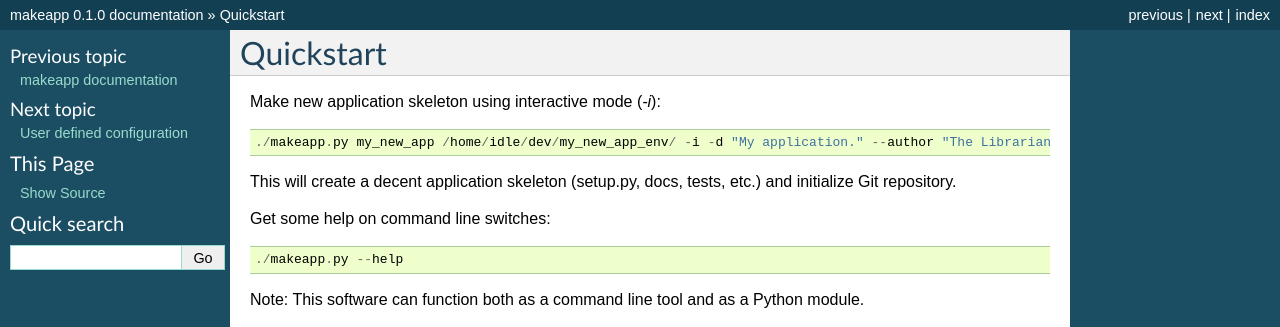
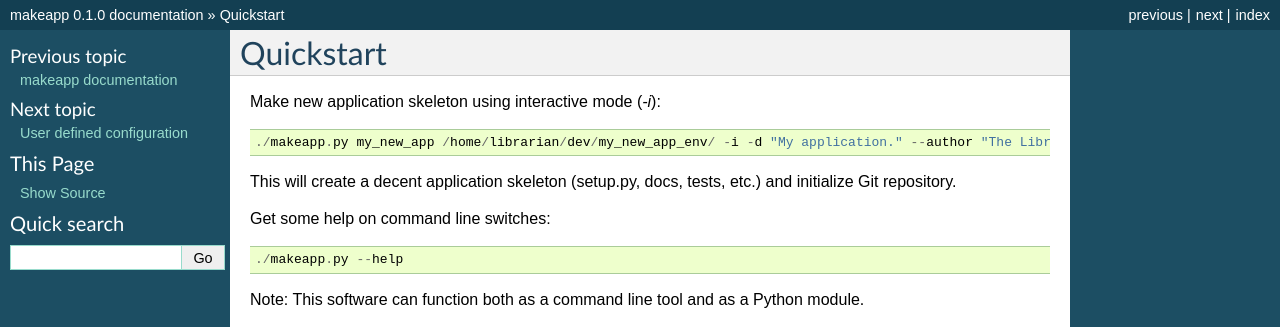
Before and after one commit to idlesign/makeapp, a Sphinx documentation site: the page built from docs/source/quickstart.rst, in a window 1280 px wide. Shown: the top 327 px of the page. Built offline with Sphinx 7.4.7, drawn with Linux system fonts in a browser that asks for light colours.

Commit message:
No more humor.

```diff
--- a/README.rst
+++ b/README.rst
@@ -22,7 +22,7 @@ Description
 
 Make new application skeleton using interactive mode (`-i`)::
 
-    ./makeapp.py my_new_app /home/idle/dev/my_new_app_env/ -i -d "My application." --author "The Librarian"
+    ./makeapp.py my_new_app /home/librarian/dev/my_new_app_env/ -i -d "My application." --author "The Librarian"
 
 
 This will create a decent application skeleton (setup.py, docs, tests, etc.) and initialize Git repository.
--- a/docs/source/quickstart.rst
+++ b/docs/source/quickstart.rst
@@ -1,10 +1,10 @@
 Quickstart
-============
+==========
 
 
 Make new application skeleton using interactive mode (`-i`)::
 
-    ./makeapp.py my_new_app /home/idle/dev/my_new_app_env/ -i -d "My application." --author "The Librarian"
+    ./makeapp.py my_new_app /home/librarian/dev/my_new_app_env/ -i -d "My application." --author "The Librarian"
 
 
 This will create a decent application skeleton (setup.py, docs, tests, etc.) and initialize Git repository.
```
